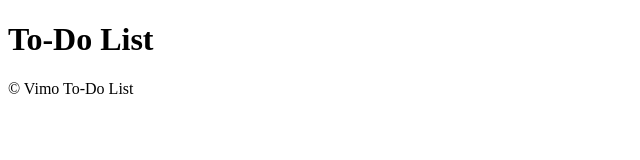
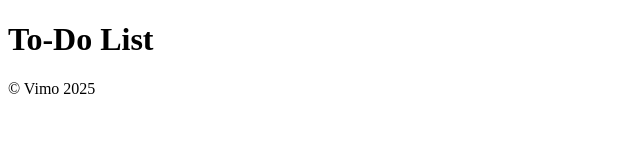
Before and after one commit to Revou-Coding-Camp/codingcamp-1-sep-2025-vimo-ae, a plain HTML site: page index.html in a window 1280 px wide. Shown: the full height of the page, 0-640 px from the left. Drawn offline with Linux system fonts and the light colour scheme.

Commit message:
Update index.html

```diff
--- a/index.html
+++ b/index.html
@@ -19,7 +19,7 @@
 
     <!-- Footer Section  -->
     <footer>
-        <p>&copy; Vimo To-Do List</p>
+        <p>&copy; Vimo 2025</p>
     </footer>
 
     <!-- <div id="kotak">
```
